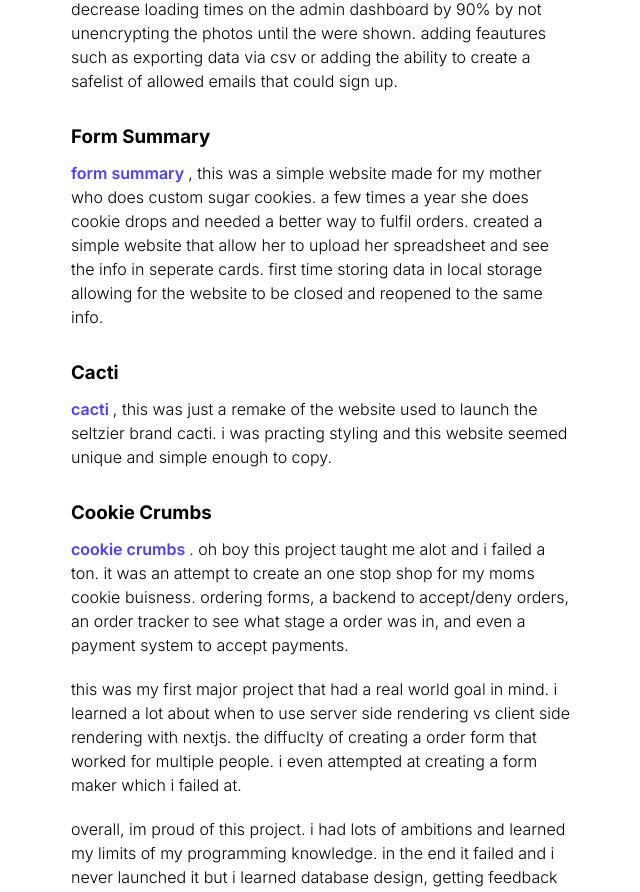
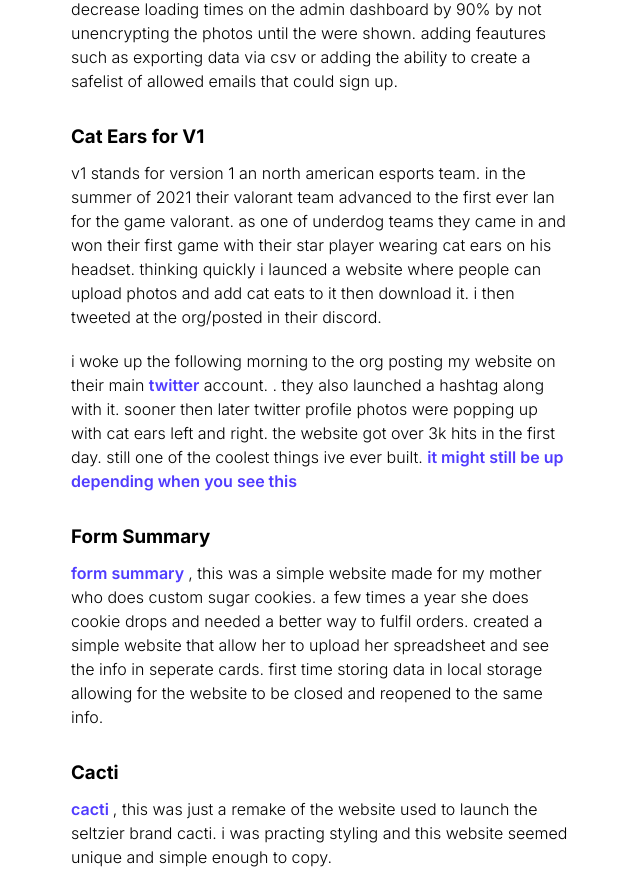
Before and after one commit to berbaroovez/portfolio-v2, a Next.js app: page /projects in a window 1280 px wide. Shown: the part 1000-1892 px from the top of the page, without its empty margins (319-959 px from the left). Built offline with nearby package versions, Linux system fonts and the light colour scheme.

Commit message:
push me till i get my satisfaction

```diff
--- a/next-seo.config.js
+++ b/next-seo.config.js
@@ -13,7 +13,7 @@ const SEO = {
     description,
     images: [
       {
-        url: "https://cartols.com/static/banner.png",
+        url: "https://www.cartols.com/static/banner.png",
         alt: title,
         width: 1280,
         height: 720,
--- a/pages/projects.tsx
+++ b/pages/projects.tsx
@@ -58,6 +58,34 @@ export default function Projects() {
           that could sign up.
         </p>
       </ProjectBox>
+      <ProjectBox>
+        <ProjectTitle>Cat Ears for V1</ProjectTitle>
+        <p>
+          V1 stands for version 1 an north american esports team. In the summer
+          of 2021 their valorant team advanced to the first ever LAN for the
+          game valorant. As one of underdog teams they came in and won their
+          first game with their star player wearing cat ears on his headset.
+          Thinking quickly i launced a website where people can upload photos
+          and add cat eats to it then download it. I then tweeted at the
+          org/posted in their discord.
+        </p>
+
+        <p>
+          I woke up the following morning to the org posting my website on their
+          main{" "}
+          <Link href="https://twitter.com/version1gg/status/1397910742444085259?s=20">
+            Twitter
+          </Link>{" "}
+          account. . They also launched a hashtag along with it. sooner then
+          later twitter profile photos were popping up with cat ears left and
+          right. The website got over 3k hits in the first day. Still one of the
+          coolest things ive ever built.{" "}
+          <Link href="https://www.catearsforv1.com/">
+            It might still be up depending when you see this
+          </Link>
+        </p>
+      </ProjectBox>
+
       <ProjectBox>
         <ProjectTitle>Form Summary</ProjectTitle>
         <p>
```
